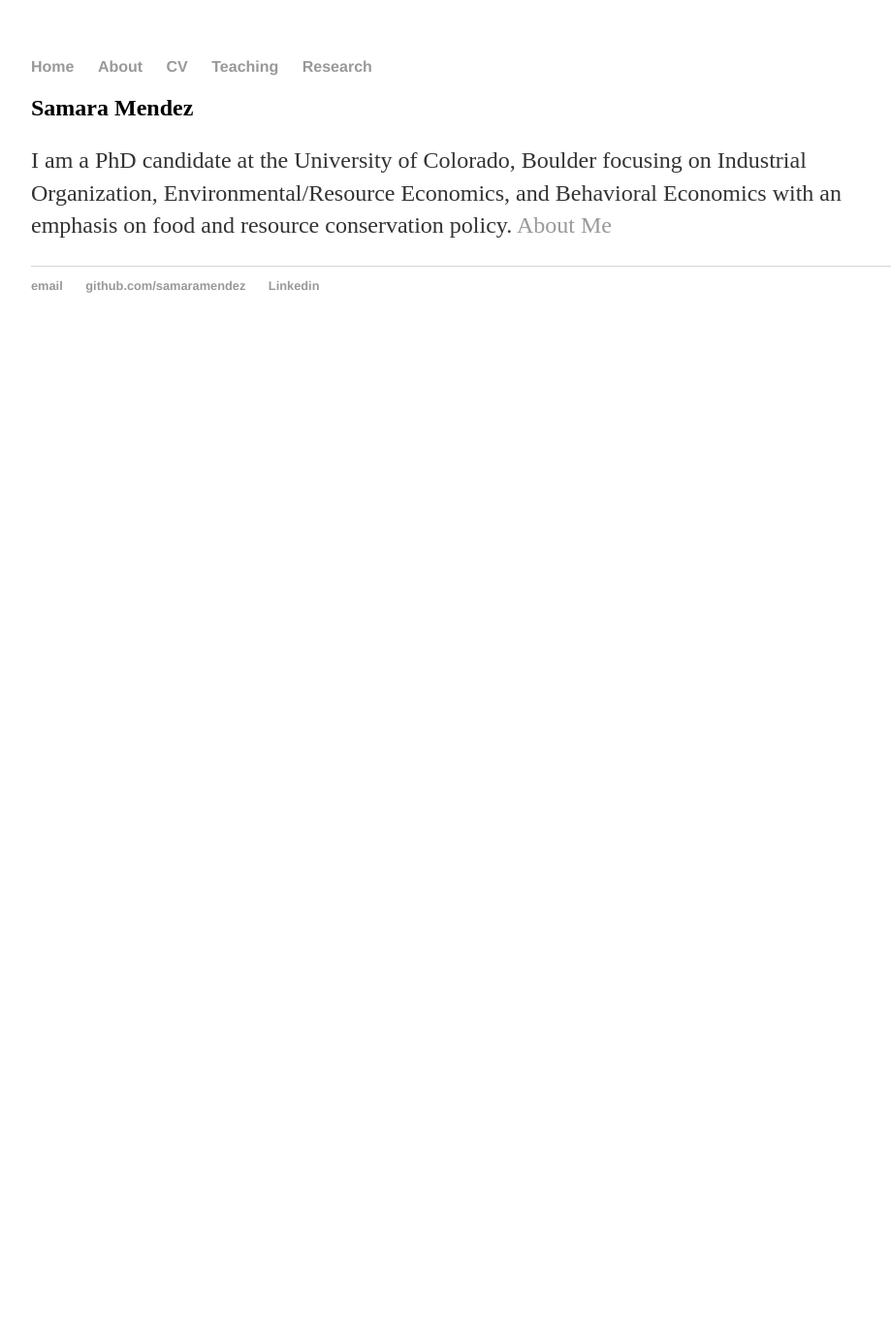
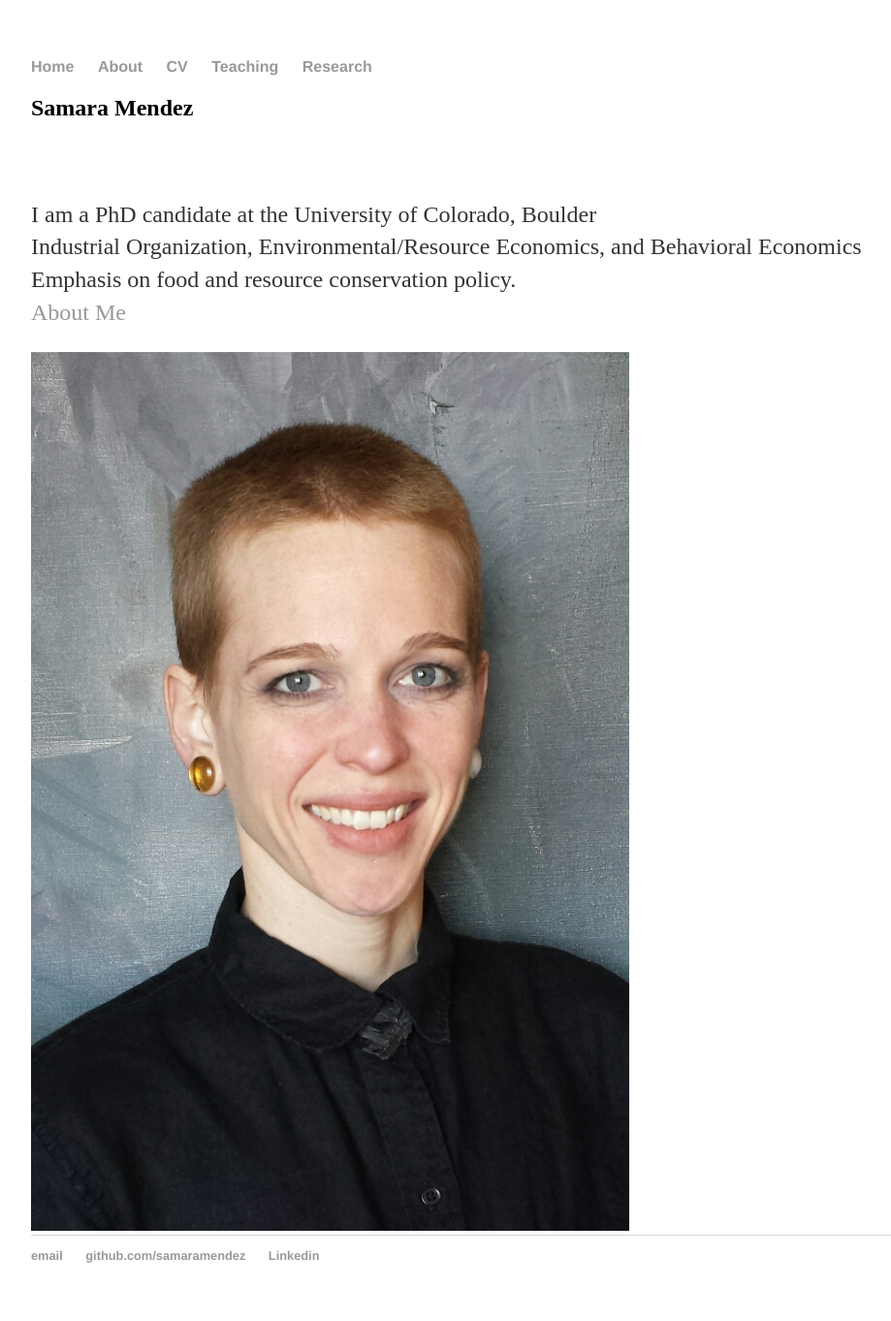
Before and after one commit to samaramendez/samaramendez.github.io, a Jekyll site: the page built from index.html, in a window 1280 px wide. Shown: the whole page at 97% size, without its empty margins (160-1079 px from the left). Built offline with Jekyll 4.4.1, drawn with Linux system fonts in a browser that asks for light colours; before the commit the page ends 900 px from its top, so only the background shows below that.

Commit message:
Update index.html

```diff
--- a/index.html
+++ b/index.html
@@ -2,7 +2,13 @@
 layout: default
 title: Samara Mendez
 ---
-<div class="blurb">
 	<h2>Samara Mendez </h2>
-	<p>I am a PhD candidate at the University of Colorado, Boulder focusing on Industrial Organization, Environmental/Resource Economics, and Behavioral Economics with an emphasis on food and resource conservation policy. <a href="/about">About Me</a></p>
+
+<div class="group">
+    <div class="left"> <br><br>
+	<p>I am a PhD candidate at the University of Colorado, Boulder <br> Industrial Organization, Environmental/Resource Economics, and Behavioral Economics <br> Emphasis on food and resource conservation policy. <br> <a href="/about">About Me</a></p>
+    </div>
+    <div class="right">
+		<img src="2018-02-27 12.56.47.png" alt="Samara Mendez">
+    </div>
 </div><!-- /.blurb -->
```
